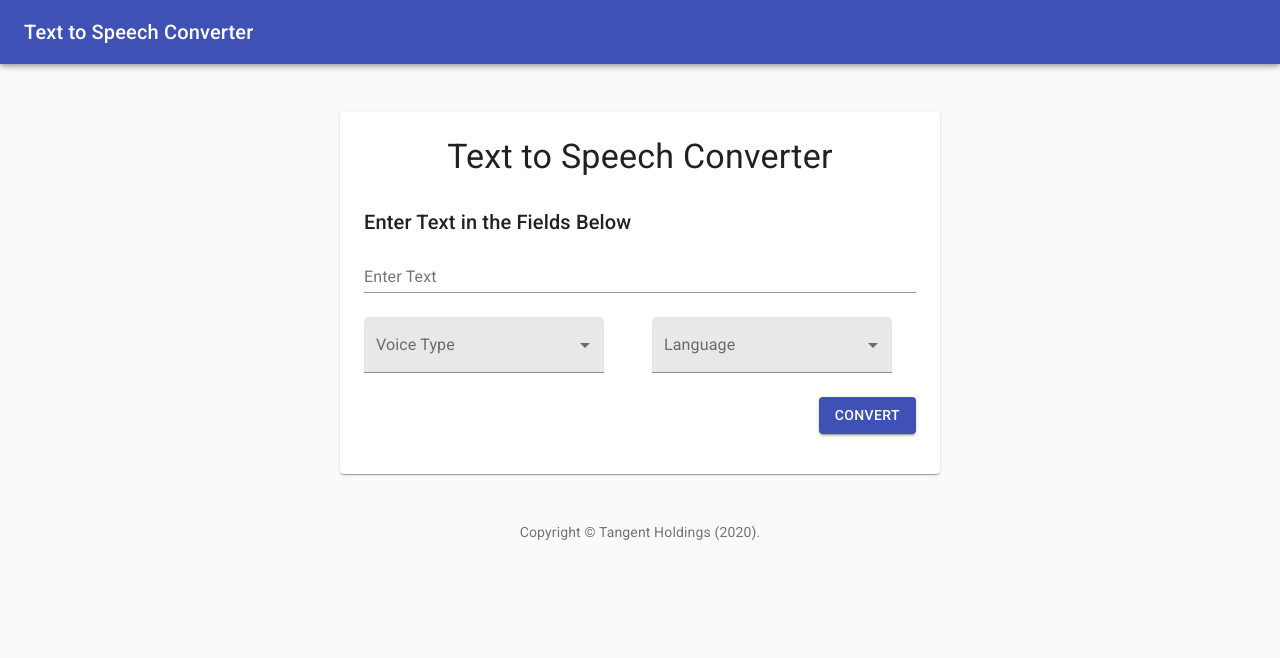
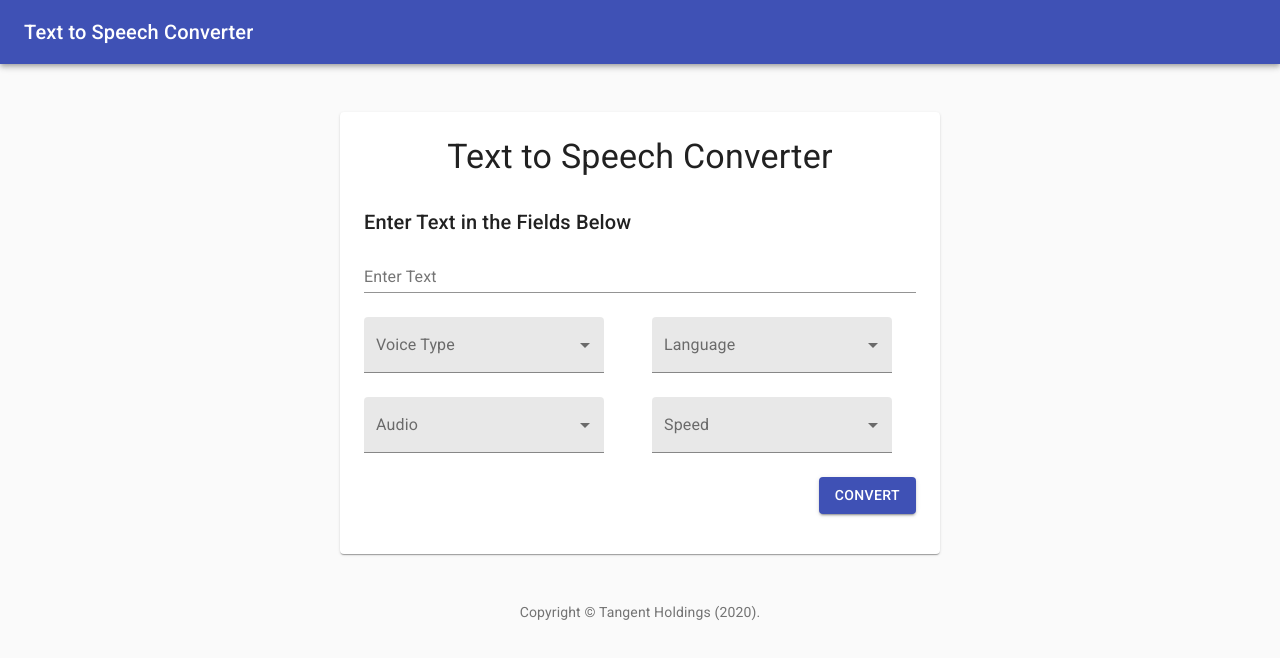
Before and after one commit to KeRusty/text-to-speech, a React (Create React App) app: page /TTSConverter in a window 1280 px wide. Shown: the top 658 px of the page. Built offline with nearby package versions, Linux system fonts and the light colour scheme.

Commit message:
added speed and audio type

```diff
--- a/package.json
+++ b/package.json
@@ -9,6 +9,8 @@
         "@testing-library/jest-dom": "^4.2.4",
         "@testing-library/react": "^9.5.0",
         "@testing-library/user-event": "^7.2.1",
+        "@tinymce/tinymce-react": "^3.5.0",
+        "alloyeditor": "^2.11.5",
         "axios": "^0.19.2",
         "cors": "^2.8.5",
         "draft-js": "^0.11.4",
@@ -17,6 +19,7 @@
         "notistack": "^0.9.9",
         "react": "^16.13.0",
         "react-dom": "^16.13.0",
+        "react-draft-wysiwyg": "^1.14.4",
         "react-router-dom": "^5.1.2",
         "react-scripts": "3.4.0"
     },
--- a/src/views/TextToSpeech/TextToSpeech.js
+++ b/src/views/TextToSpeech/TextToSpeech.js
@@ -74,12 +74,24 @@ export default function TTSConverter() {
 
     const [language, setLanguage] = React.useState('');
 
+    const [audio, setAudio] = React.useState('');
+
+    const [speed, setSpeed] = React.useState('');
+
     const handleGenderChange = event => {
         setGender(event.target.value);
     };
 
+    const handleAudioChange = event => {
+        setAudio(event.target.value);
+    };
+
     const handleLanguageChange = event => {
         setLanguage(event.target.value);
+    };
+
+    const handleSpeedChange = event => {
+        setSpeed(event.target.value);
     };
 
     const onSubmit = (e) => {
@@ -185,6 +197,52 @@ export default function TTSConverter() {
 
                                 </Grid>
 
+                                <Grid item xs={6}>
+
+                                    <FormControl variant="filled" className={classes.formControl}>
+
+                                        <InputLabel id="audioInput">Audio</InputLabel>
+
+                                        <Select
+                                            labelId="audioType"
+                                            id="audioType"
+                                            value={audio}
+                                            onChange={handleAudioChange}
+                                        >
+
+                                            <MenuItem value={"MP3"}>MP3 (Recommended)</MenuItem>
+                                            <MenuItem value={"LINEAR16"}>LINEAR16</MenuItem>
+                                            <MenuItem value={"OGG_OPUS"}>Opus Encoded Audio</MenuItem>
+
+                                        </Select>
+
+                                    </FormControl>
+
+                                </Grid>
+
+                                <Grid item xs={6}>
+
+                                    <FormControl variant="filled" className={classes.formControl}>
+
+                                        <InputLabel id="speedInput">Speed</InputLabel>
+
+                                        <Select
+                                            labelId="speedType"
+                                            id="speedType"
+                                            value={speed}
+                                            onChange={handleSpeedChange}
+                                        >
+
+                                            <MenuItem value={1}>1</MenuItem>
+                                            <MenuItem value={2}>2</MenuItem>
+                                            <MenuItem value={3}>3</MenuItem>
+
+                                        </Select>
+
+                                    </FormControl>
+
+                                </Grid>
+
                             </Grid>
 
                         </React.Fragment>
```
Also changed, not shown: 1 other file (tests, documents, lock files or other folders).
